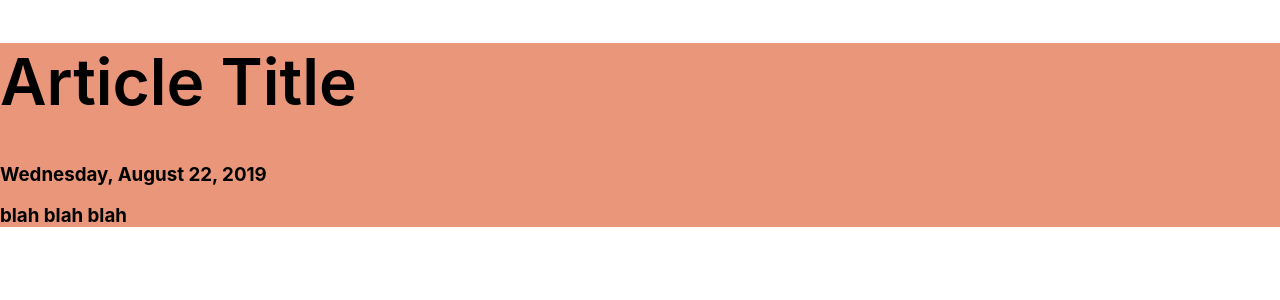
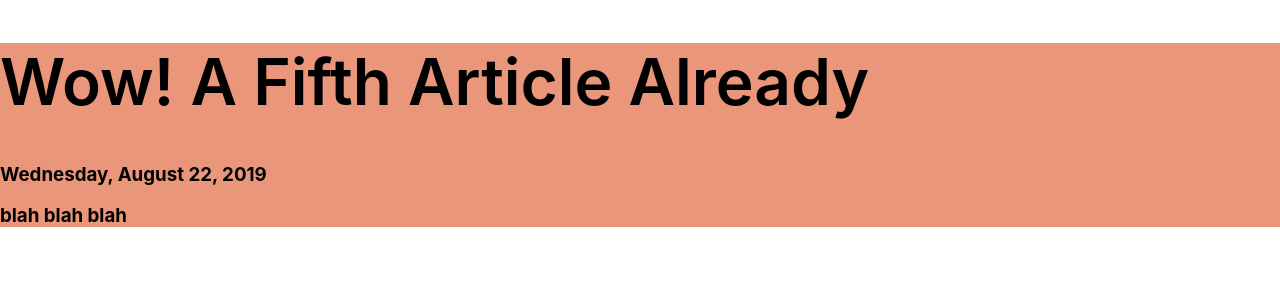
Before and after one commit to jgomez002/dynweb-exercise-two, a React (Create React App) app: page /article/article-five in a window 1280 px wide. Shown: the top 300 px of the page. Built offline with nearby package versions, Linux system fonts and the light colour scheme.

Commit message:
fixed import Data sytax in /src/pages.article.js

```diff
--- a/src/pages/article.js
+++ b/src/pages/article.js
@@ -1,15 +1,18 @@
 import React from "react";
+import {useParams} from "react-router";
+import Data from "../components/data";
 
 
 function Article(){
-    const backgroundImageUrl = "url('https://wallpaperforu.com/wp-content/uploads/2021/06/Pompompurin-Wallpaper241600x1200.jpg')"
+        const { id } = useParams();
+        const articleData = Data.find((article) =>
+            article.id === id);
+       // console.log(articleData)
+
     return (
      <main className="article-page">
         <header className="article-page-header">
-            {/* style={{
-                backgroundImage: backgroundImageUrl
-            }} */}
-            <h1>Article Title</h1>
+            <h1>{articleData.title}</h1>
             <h3>Wednesday, August 22, 2019</h3>
             <h3>blah blah blah</h3>
         </header>
```
